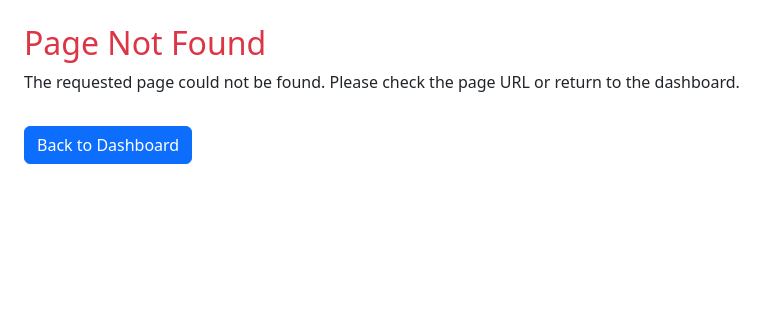
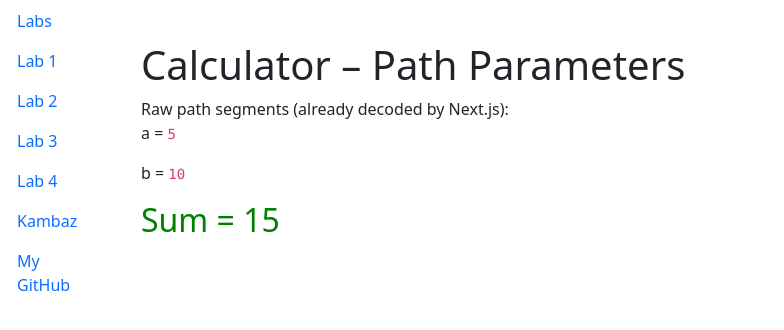
Before and after one commit to Rat719/kambaz-next-js, a Next.js app: page /labs/lab4/url-encoding/path-params/5/10 in a window 1280 px wide. Before the commit this address had no page. Shown: the top 330 px of the page, without its empty margins (0-784 px from the left). Built offline with nearby package versions, Linux system fonts and the light colour scheme.

Commit message:
I think i was missing a file and thats why it wasnt working

```diff
--- a/app/labs/lab3/BooleanVariables.tsx
+++ b/app/labs/lab3/BooleanVariables.tsx
@@ -1,5 +1,7 @@
 export default function VariableTypes() {
+  // eslint-disable-next-line prefer-const
   let numberVariable = 123;
+  // eslint-disable-next-line prefer-const
   let floatingPointNumber = 234.345;
   const true1 = true;
   const false1 = false;
--- /dev/null
+++ b/app/labs/lab4/url-encoding/path-params/[a]/[b]/page.tsx
@@ -0,0 +1,33 @@
+"use client";
+
+
+import { useParams } from "next/navigation";
+
+
+export default function PathCalculator() {
+ const params = useParams();
+
+
+ const aRaw = params.a as string;
+ const bRaw = params.b as string;
+
+
+ const a = parseFloat(aRaw);
+ const b = parseFloat(bRaw);
+ const sum = a + b;
+
+
+ return (
+   <div style={{ padding: 40 }}>
+     <h1>Calculator – Path Parameters</h1>
+     Raw path segments (already decoded by Next.js):
+     <p>
+       a = <code>{aRaw}</code>
+     </p>
+     <p>
+       b = <code>{bRaw}</code>
+     </p>
+     <h2 style={{ color: "green" }}>Sum = {sum}</h2>
+   </div>
+ );
+}
```
Also changed, not shown: app/labs/lab4/url-encoding/query-params/page.tsx (+9 -1 lines).
